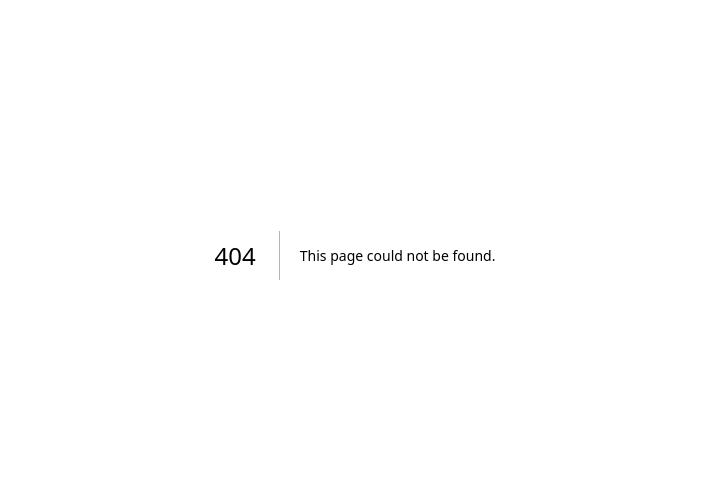
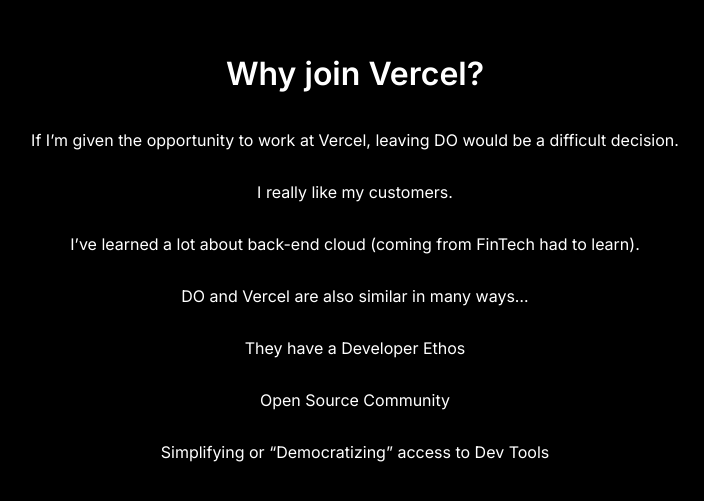
Before and after one commit to ralphieninefo/hire-raphael-nextjs, a Next.js app: page /why-join-vercel in a window 1280 px wide. Before the commit this address had no page. Shown: the part 145-646 px from the top of the page, without its empty margins (285-989 px from the left). Built offline with nearby package versions, Linux system fonts and the light colour scheme; a web font is replaced by a local one.

Commit message:
Rename Why leave DO page to Why join Vercel and update links

```diff
--- /dev/null
+++ b/pages/why-join-vercel.js
@@ -0,0 +1,22 @@
+import Head from 'next/head';
+import styles from '../styles/Home.module.css';
+
+export default function WhyJoinVercel() {
+  return (
+    <div className={styles.container}>
+      <Head>
+        <title>Why join Vercel?</title>
+      </Head>
+      <main className={styles.main}>
+        <h1>Why join Vercel?</h1>
+        <p>If I’m given the opportunity to work at Vercel, leaving DO would be a difficult decision.</p>
+        <p>I really like my customers.</p>
+        <p>I’ve learned a lot about back-end cloud (coming from FinTech had to learn).</p>
+        <p>DO and Vercel are also similar in many ways…</p>
+        <p>They have a Developer Ethos</p>
+        <p>Open Source Community</p>
+        <p>Simplifying or “Democratizing” access to Dev Tools</p>
+      </main>
+    </div>
+  );
+}
```
